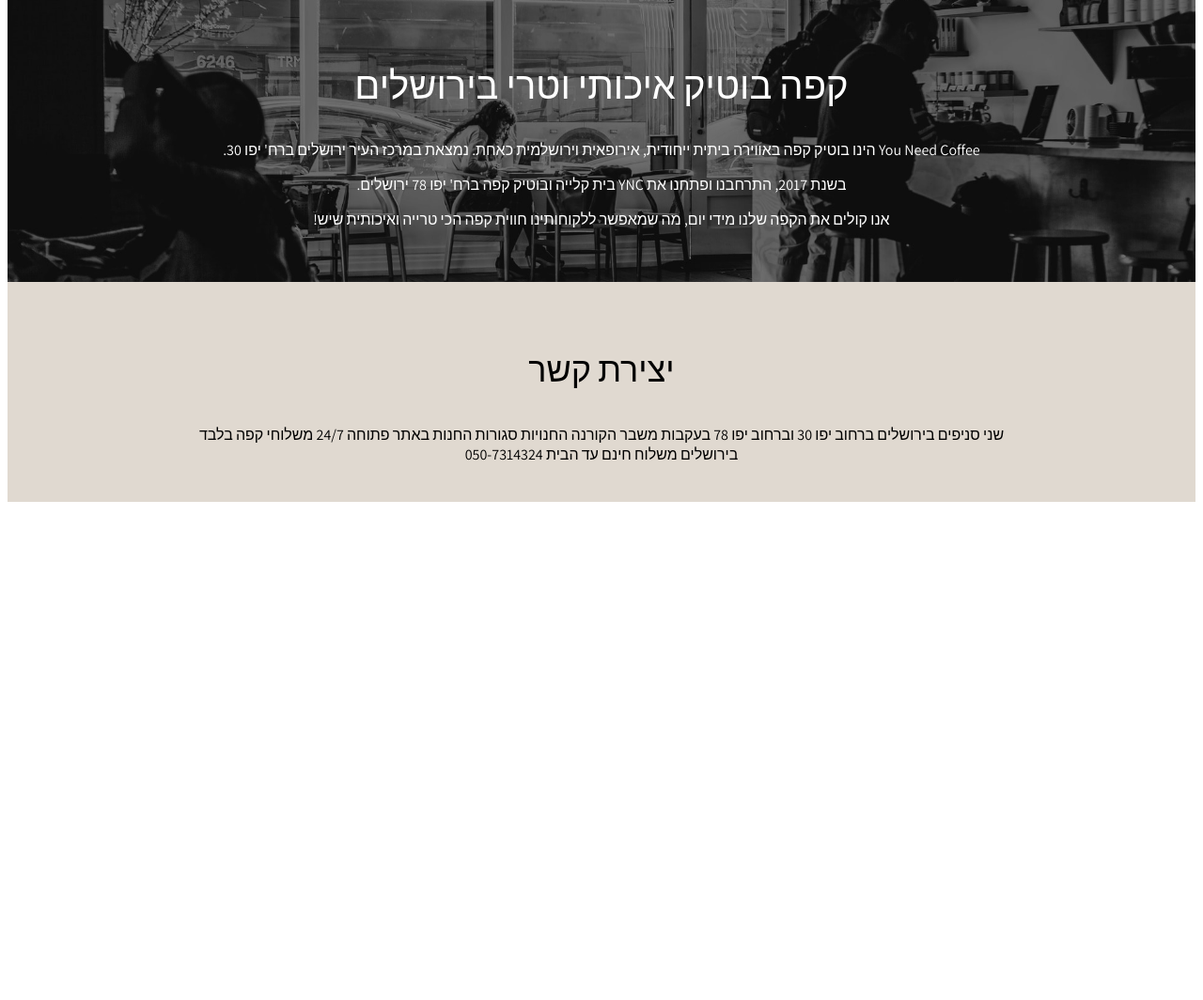
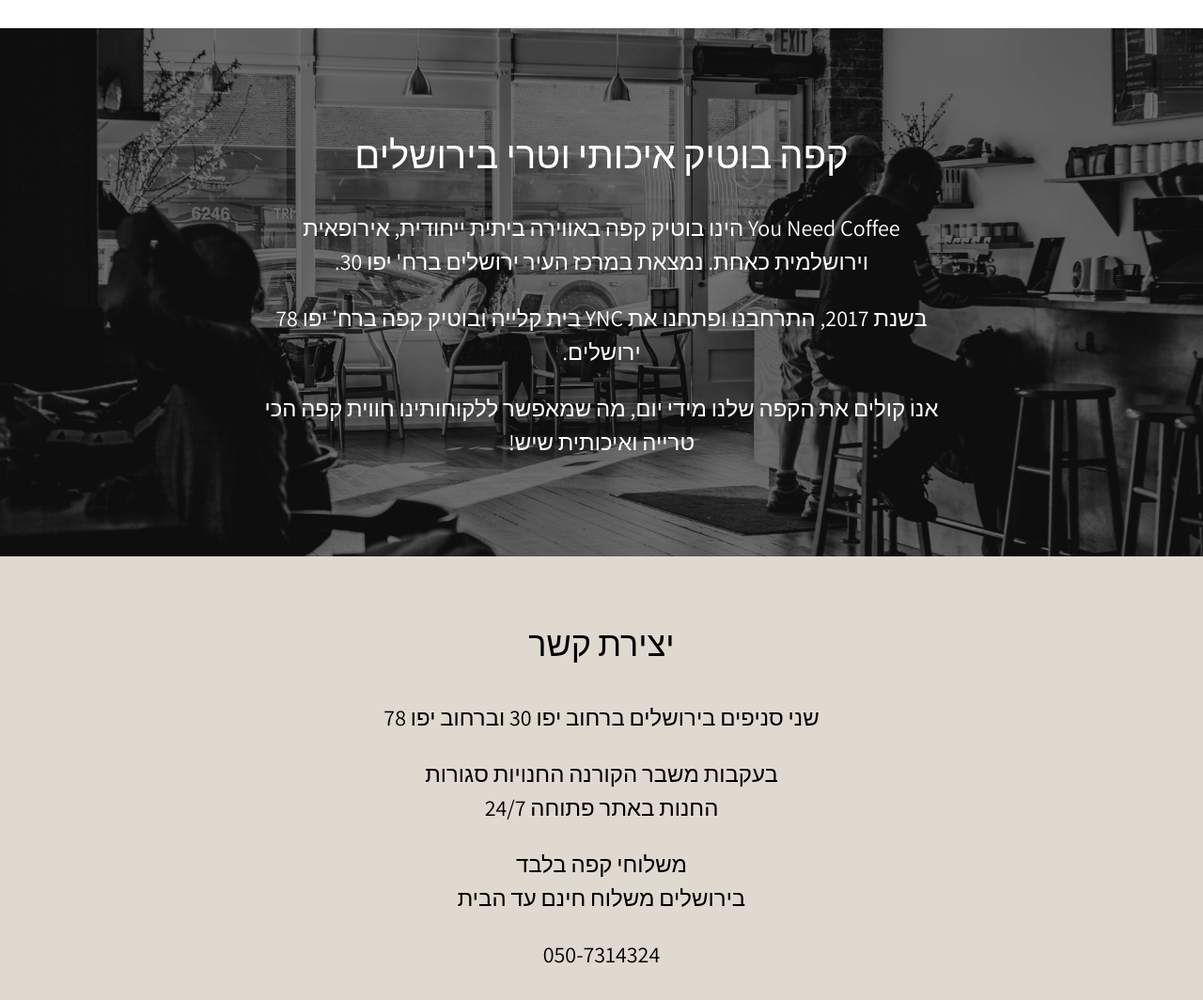
Before and after one commit to laviperchik/strauss2021, a plain HTML site: page index.html in a window 1280 px wide. Shown: the part 156-1220 px from the top of the page at 94% size. Before the commit the page ends 800 px from the top, so only its background shows below. Drawn offline with Linux system fonts and the light colour scheme.

Commit message:
update 11.1.21

```diff
--- a/index.html
+++ b/index.html
@@ -12,7 +12,9 @@
 <div class="logo">
 
  <img src="img/logo.png" alt="YNC">
+
  You Need Coffee
+
 </div>
 
   <div class="about">
@@ -39,14 +41,25 @@
       <h2>
       יצירת קשר
       </h2>
+      <p>
 
       שני סניפים בירושלים ברחוב יפו 30 וברחוב יפו 78
+      </p>
+      <p>      בעקבות משבר הקורנה החנויות
 
-      בעקבות משבר הקורנה החנויות סגורות
+            סגורות
+      <br>
       החנות באתר פתוחה 24/7
+</p>
+      <p>
 
-      משלוחי קפה בלבד
+                            משלוחי קפה בלבד
+      <br>
       בירושלים משלוח חינם עד הבית
+
+      </p>
+      <p></p>
+
 
       050-7314324
 
--- a/style.css
+++ b/style.css
@@ -1,6 +1,7 @@
 body {
   font-family: 'Assistant', sans-serif;
-
+  line-height: 1.5;
+  margin: 0;
 }
 
 img {
@@ -16,12 +17,18 @@ img {
   background: url(img/image.jpg) center;
   background-size: cover;
   color: #fff;
-  padding: 40px;
+  padding: 80px;
   text-align: center;
+  margin-top: 40px;
+  font-size: 24px;
+}
+.about .container {
+  max-width: 720px;
 }
 .contact {
   background: #e0d9d0;
   padding: 40px;
+  font-size: 24px;
   text-align: center;
 }
 h1, h2, h3, .logo {
@@ -30,6 +37,11 @@ h1, h2, h3, .logo {
 }
 h1 {
   font-size: 40px;
+/*  border-bottom: 5px solid #fff;*/
+/*
+  margin: auto;
+  display: table;
+*/
 }
 h2 {
   font-size: 36px;
```
